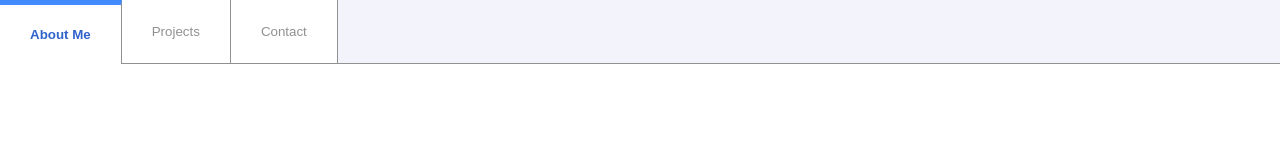
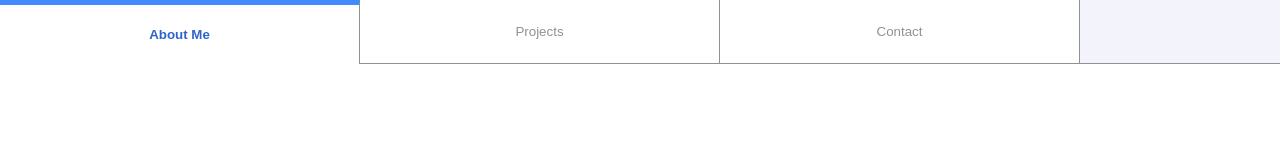
Before and after one commit to kk-min/kk-min.github.io, a React (Create React App) app: page / in a window 1280 px wide. Shown: the top 160 px of the page. Built offline with nearby package versions, Linux system fonts and the light colour scheme.

Commit message:
Add min-width to tabheaders

```diff
--- a/src/css/Tabs.css
+++ b/src/css/Tabs.css
@@ -56,6 +56,7 @@
 	border-right: 1px solid var(--secondary-font-color);
 	border-bottom: 1px solid var(--secondary-font-color);
 	min-height: 8vh;
+	min-width: 45vh;
 	cursor: pointer;
 	padding: 15px 30px 15px 30px;
 }
@@ -73,6 +74,7 @@
 	border-right: 1px solid var(--secondary-font-color);
 	border-bottom: 0;
 	min-height: 8vh;
+	min-width: 45vh;
 	cursor: pointer;
 	padding: 15px 30px 15px 30px;
 }
```
